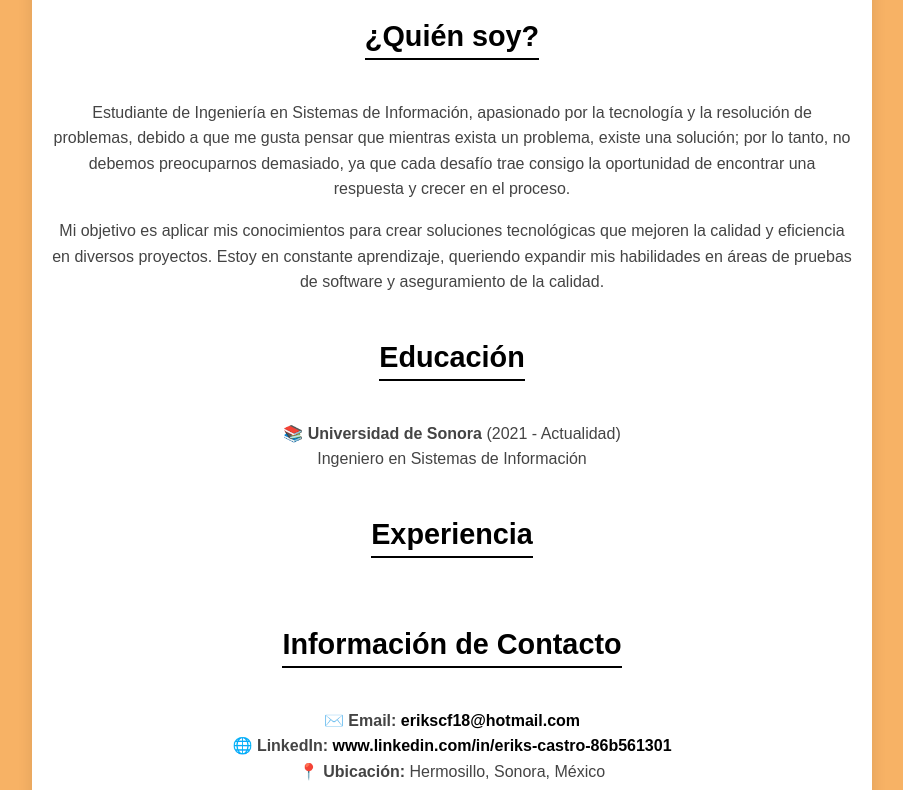
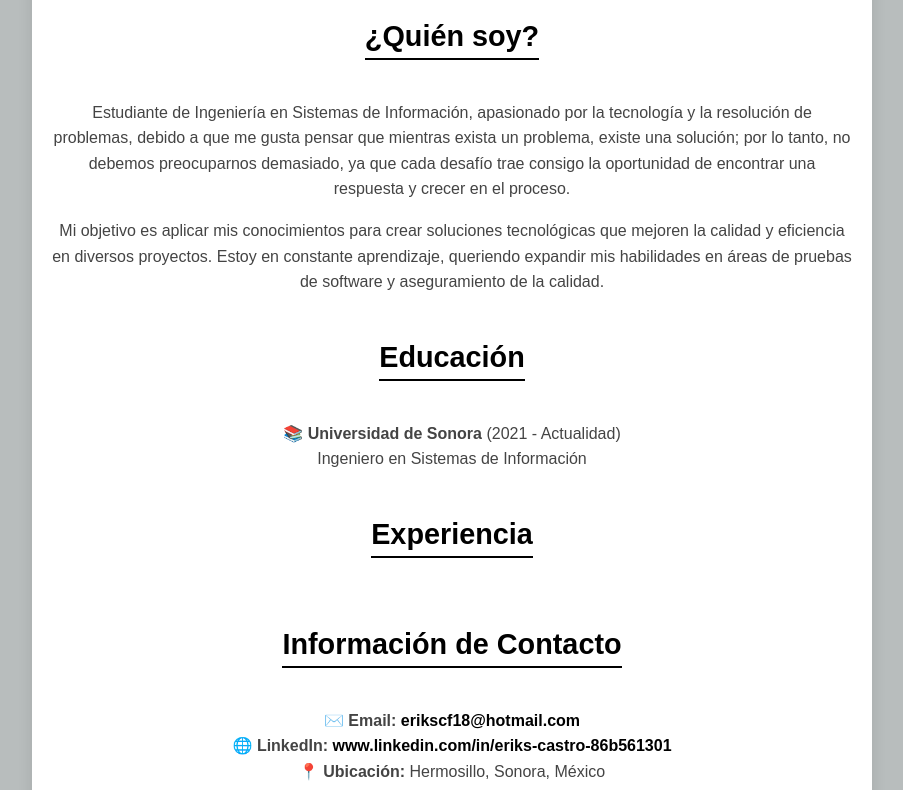
Before and after one commit to EriksCastro/EriksCastro.github.io, a plain HTML site: page index.html in a window 1280 px wide. Shown: the part 127-917 px from the top of the page, without its empty margins (188-1091 px from the left). Drawn offline with Linux system fonts and the light colour scheme.

Commit message:
index.html

```diff
--- a/index.html
+++ b/index.html
@@ -7,7 +7,7 @@
   <style>
     body {
       font-family: Arial, sans-serif;
-      background-color: #f7b265; /* Color fondo */
+      background-color: #B8BDBD; /* Color fondo */
       margin: 0;
       padding: 20px;
       text-align: center;
```
